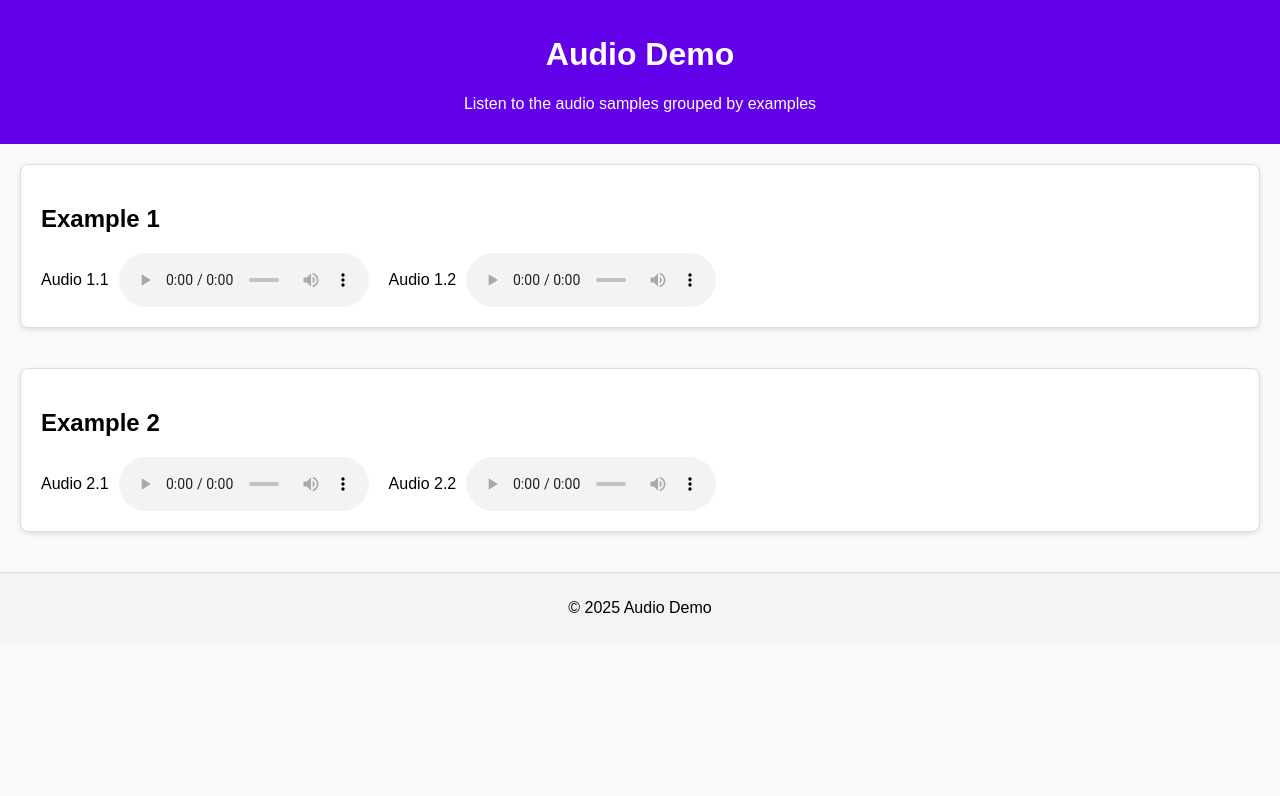
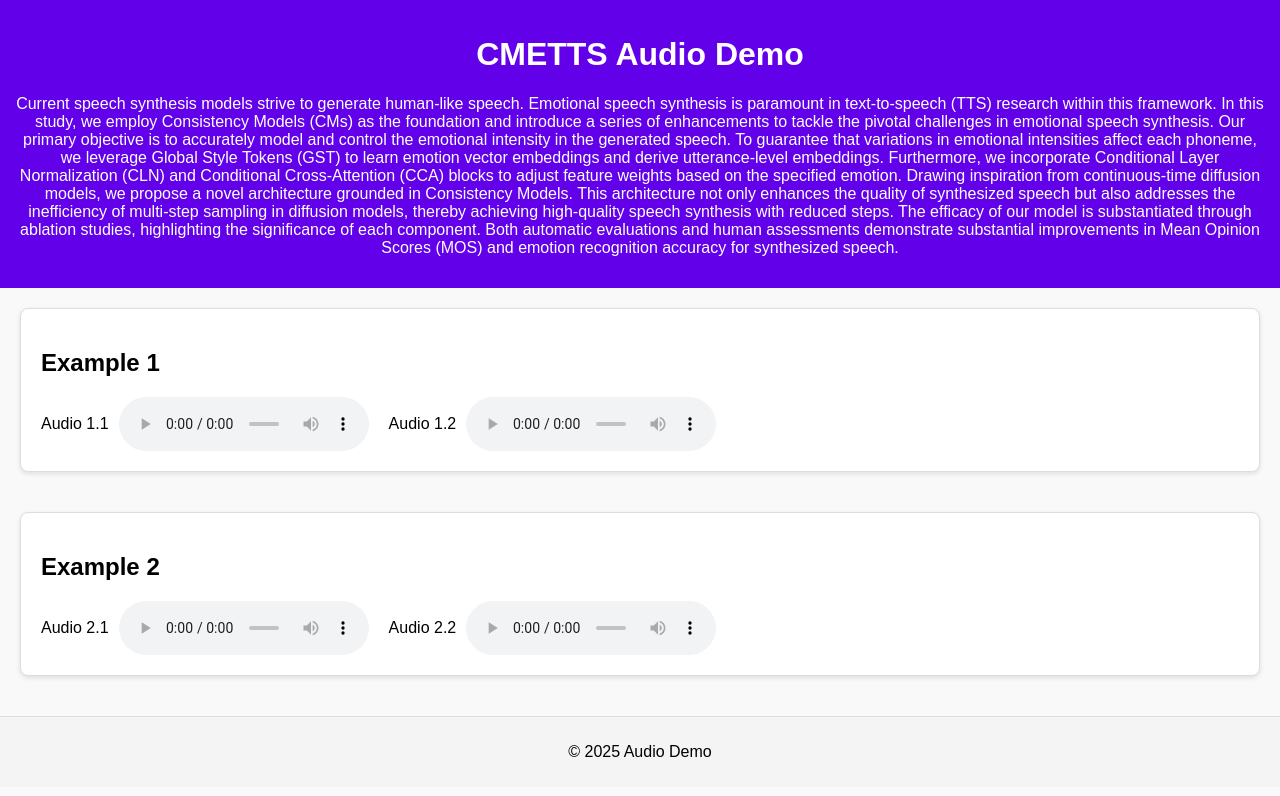
Before and after one commit to cmetts1/demos, a plain HTML site: page index.html in a window 1280 px wide. Drawn offline with Linux system fonts and the light colour scheme.

Commit message:
Update index.html

```diff
--- a/index.html
+++ b/index.html
@@ -3,13 +3,13 @@
 <head>
   <meta charset="UTF-8">
   <meta name="viewport" content="width=device-width, initial-scale=1.0">
-  <title>Audio Demo</title>
+  <title>CMETTS Audio Demo</title>
   <link rel="stylesheet" href="style.css">
 </head>
 <body>
   <header>
-    <h1>Audio Demo</h1>
-    <p>Listen to the audio samples grouped by examples</p>
+    <h1>CMETTS Audio Demo</h1>
+    <p>Current speech synthesis models strive to generate human-like speech. Emotional speech synthesis is paramount in text-to-speech (TTS) research within this framework. In this study, we employ Consistency Models (CMs) as the foundation and introduce a series of enhancements to tackle the pivotal challenges in emotional speech synthesis. Our primary objective is to accurately model and control the emotional intensity in the generated speech. To guarantee that variations in emotional intensities affect each phoneme, we leverage Global Style Tokens (GST) to learn emotion vector embeddings and derive utterance-level embeddings. Furthermore, we incorporate Conditional Layer Normalization (CLN) and Conditional Cross-Attention (CCA) blocks to adjust feature weights based on the specified emotion. Drawing inspiration from continuous-time diffusion models, we propose a novel architecture grounded in Consistency Models. This architecture not only enhances the quality of synthesized speech but also addresses the inefficiency of multi-step sampling in diffusion models, thereby achieving high-quality speech synthesis with reduced steps. The efficacy of our model is substantiated through ablation studies, highlighting the significance of each component. Both automatic evaluations and human assessments demonstrate substantial improvements in Mean Opinion Scores (MOS) and emotion recognition accuracy for synthesized speech.</p>
   </header>
   <main>
     <!-- Example 1 -->
```
